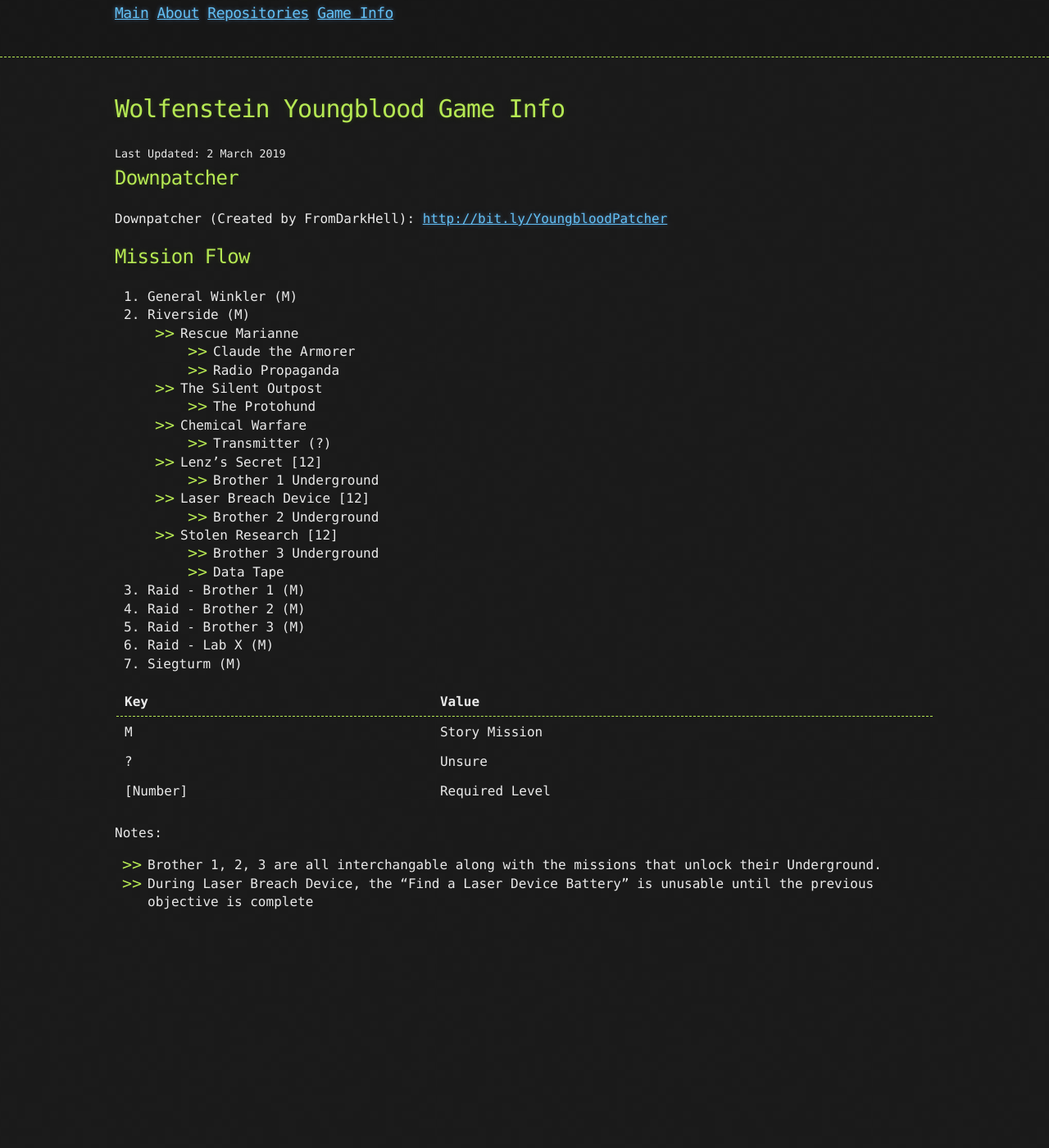
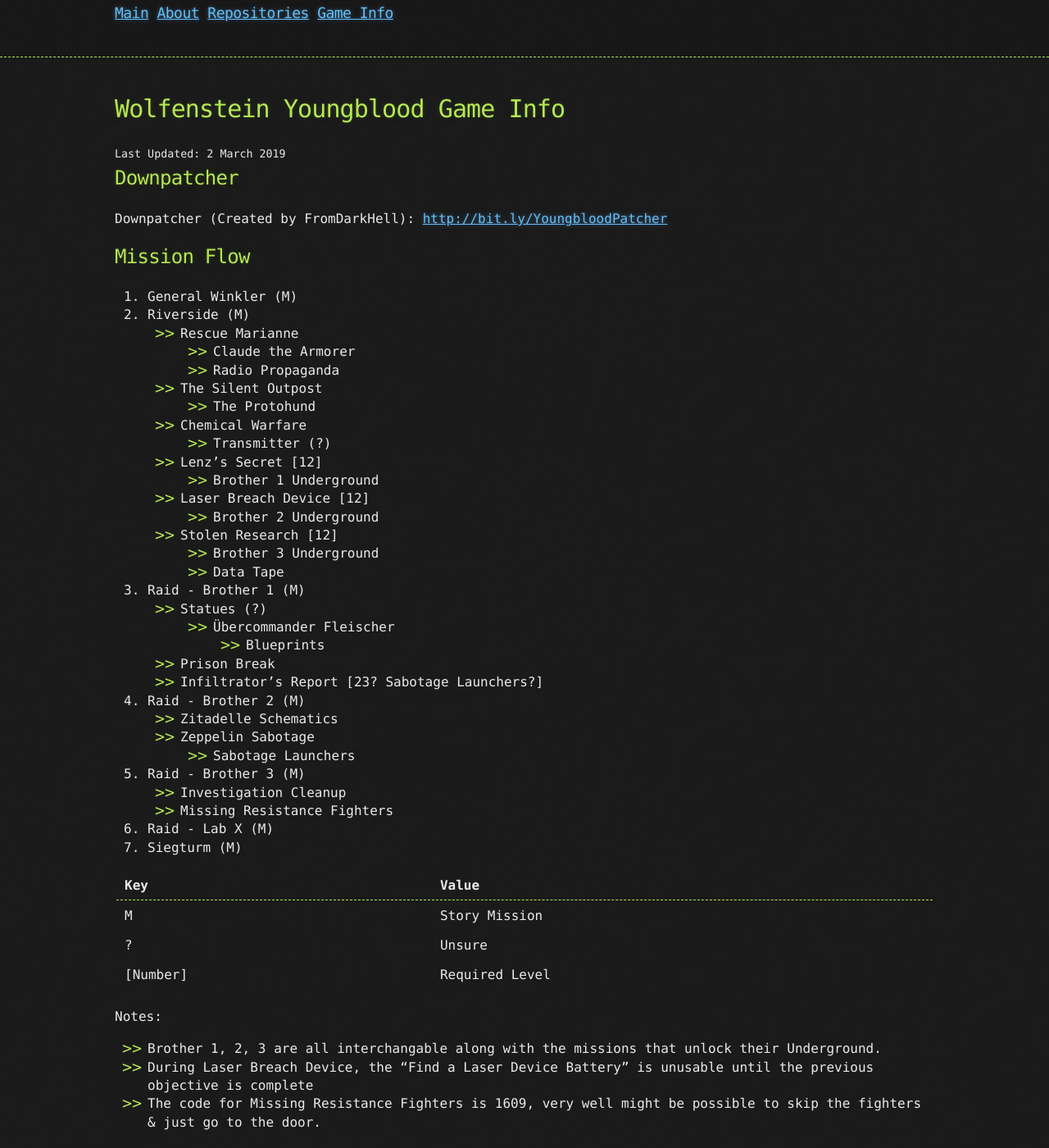
Before and after one commit to FromDarkHell/FromDarkHell.github.io, a Jekyll site: the page built from _posts/gameInfo/2019-3-2-Wolfenstein-Youngblood.md, in a window 1280 px wide and 1400 px high, scrolled down 90 px. Shown: the whole window at 82% size. Built offline with Jekyll 4.4.1, drawn with Linux system fonts in a browser that asks for light colours; before the commit the page ends 1221 px from its top, so only the background shows below that.

Commit message:
One last update until done

```diff
--- a/_posts/gameInfo/2019-3-2-Wolfenstein-Youngblood.md
+++ b/_posts/gameInfo/2019-3-2-Wolfenstein-Youngblood.md
@@ -26,8 +26,18 @@
       * Brother 3 Underground
       * Data Tape
 3. Raid - Brother 1 (M)
+   - Statues (?)
+      * Übercommander Fleischer
+         - Blueprints
+   - Prison Break
+   - Infiltrator's Report [23? Sabotage Launchers?]
 4. Raid - Brother 2 (M)
+   - Zitadelle Schematics
+   - Zeppelin Sabotage
+      * Sabotage Launchers
 5. Raid - Brother 3 (M)
+   - Investigation Cleanup
+   - Missing Resistance Fighters
 6. Raid - Lab X (M)
 7. Siegturm (M)
 
@@ -40,3 +50,4 @@
 Notes:
 *  Brother 1, 2, 3 are all interchangable along with the missions that unlock their Underground.
 *  During Laser Breach Device, the "Find a Laser Device Battery" is unusable until the previous objective is complete
+*  The code for Missing Resistance Fighters is 1609, very well might be possible to skip the fighters & just go to the door.
```
Also changed, not shown: _posts/gameInfo/2019-3-2-Borderlands-2.md (+1 -1 lines).
